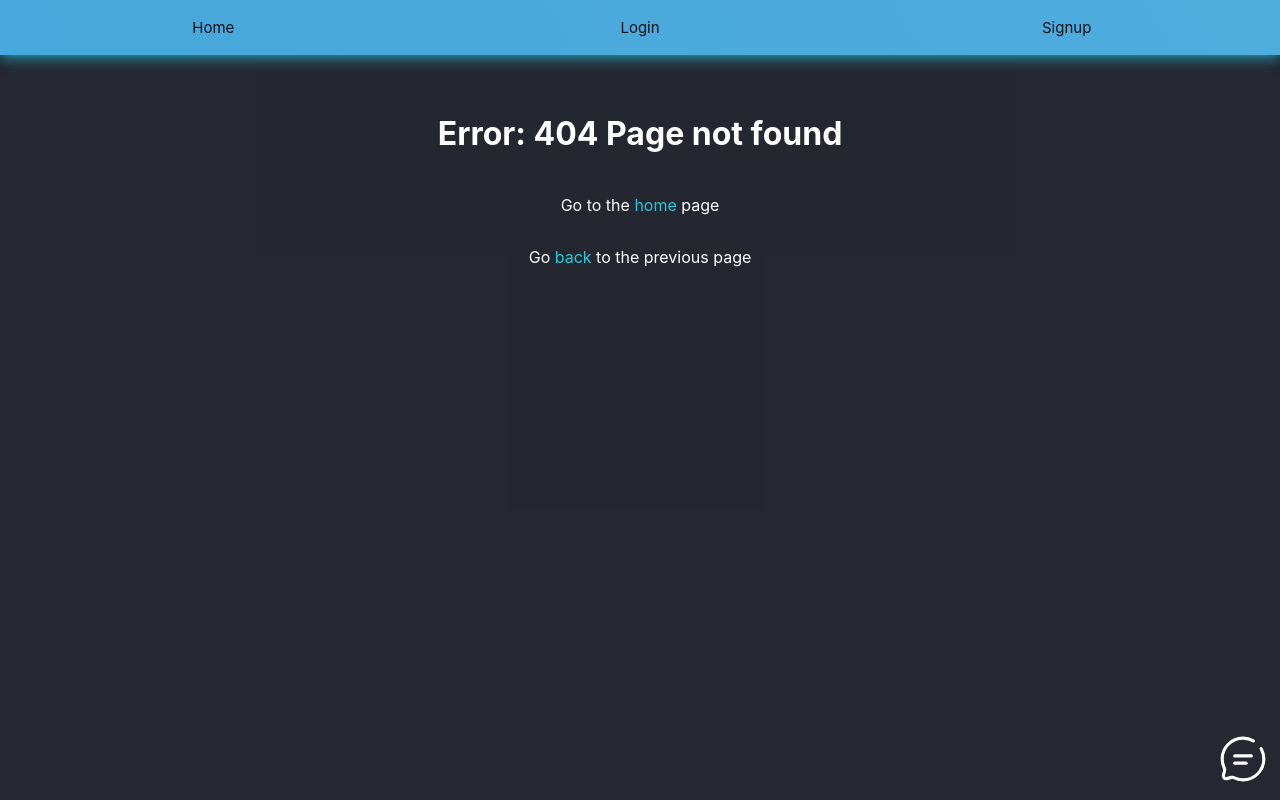
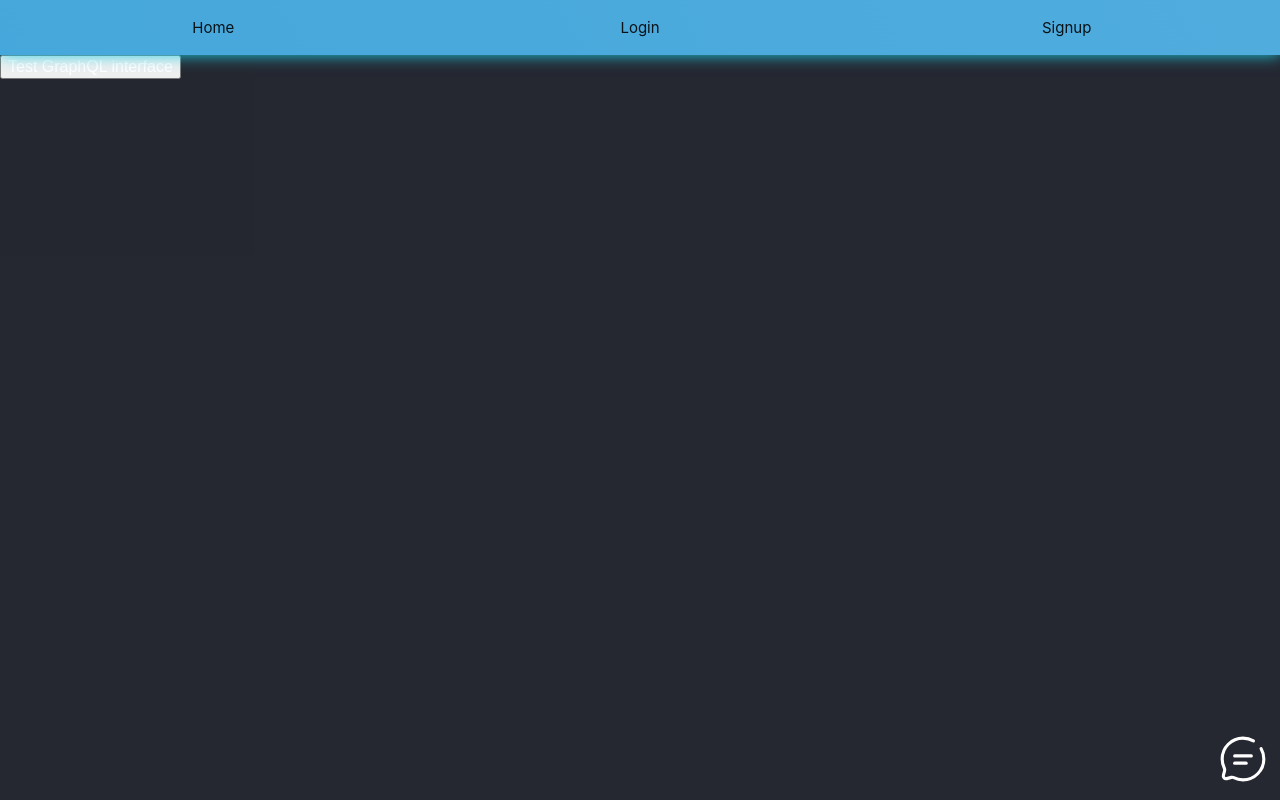
Before and after one commit to Nothile-Moyo-Git/node-react-fullstack, a React (Create React App) app in the folder frontend/: page /typescript-fullstack/graphql in a window 1280 px wide. Before the commit this address had no page. Built offline with nearby package versions, Linux system fonts and the light colour scheme.

Commit message:
GraphQL basic interface now works

```diff
--- /dev/null
+++ b/frontend/src/pages/GraphQL/GraphQLInterface.tsx
@@ -0,0 +1,52 @@
+/**
+ *
+ * Date created : 01/08/2024
+ *
+ * Author : Nothile Moyo
+ *
+ * Description: GraphQLInterface, will be used to create a way of handling graphql queries.
+ *
+ */
+
+import { FC } from "react";
+
+interface GraphQLInterfaceProps {
+
+};
+
+const GraphQLInterface : FC<GraphQLInterfaceProps> = () => {
+
+
+        // Testing the graphql interface
+        const testGraphQLInterface = async () => {
+
+            const result = await fetch(`http://localhost:4000/graphql`, {
+                method : "POST",
+                headers: {
+                    "Content-Type": "application/json",
+                    Accept: "application/json",
+                },
+                body : JSON.stringify({ query : "{ hello }"})
+            });
+
+            const data = await result.json();
+
+            console.clear();
+            console.log("result");
+            console.log(result);
+            console.log("\n");
+
+            console.log("data");
+            console.log(data);
+
+        };
+
+    return (
+        <div>
+
+            <button onClick={testGraphQLInterface }>Test GraphQL interface</button>
+        </div>
+    );
+};
+
+export default GraphQLInterface;
--- a/frontend/src/routes/Router.tsx
+++ b/frontend/src/routes/Router.tsx
@@ -20,6 +20,7 @@ import { ViewPosts } from '../pages/Posts/ViewPosts';
 import PostScreen from '../pages/Posts/PostScreen';
 import { EditPost } from '../pages/Posts/EditPost';
 import LiveChat from '../pages/Sockets/LiveChat';
+import GraphQLInterface from '../pages/GraphQL/GraphQLInterface';
 
 export const nestedRouter = createBrowserRouter([
     {
@@ -56,6 +57,10 @@ export const nestedRouter = createBrowserRouter([
                 element : <EditPost/>
             },
             {
+                path: BASENAME + "/graphql",
+                element : <GraphQLInterface/>
+            },
+            {
                 path : BASENAME + "/post/create",
                 element : <CreatePostComponent/>
             }
```
Also changed, not shown: 1 other file (tests, documents, lock files or other folders).
